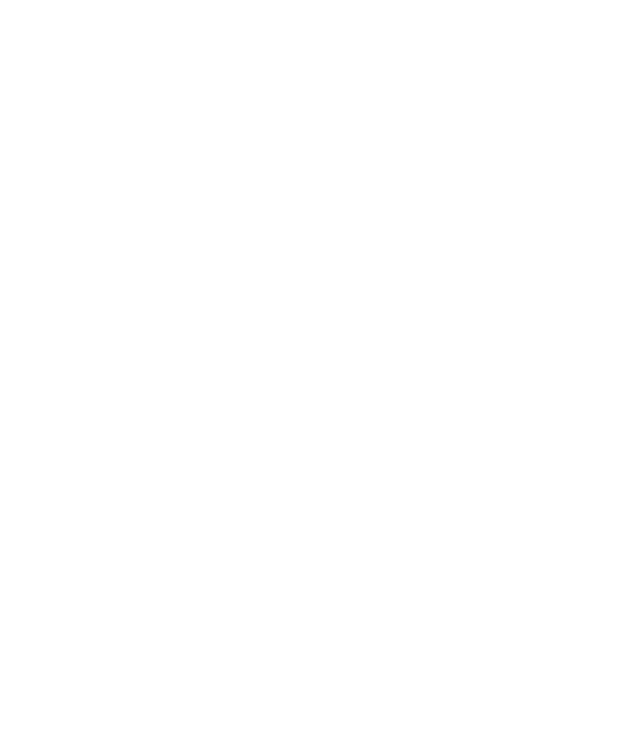
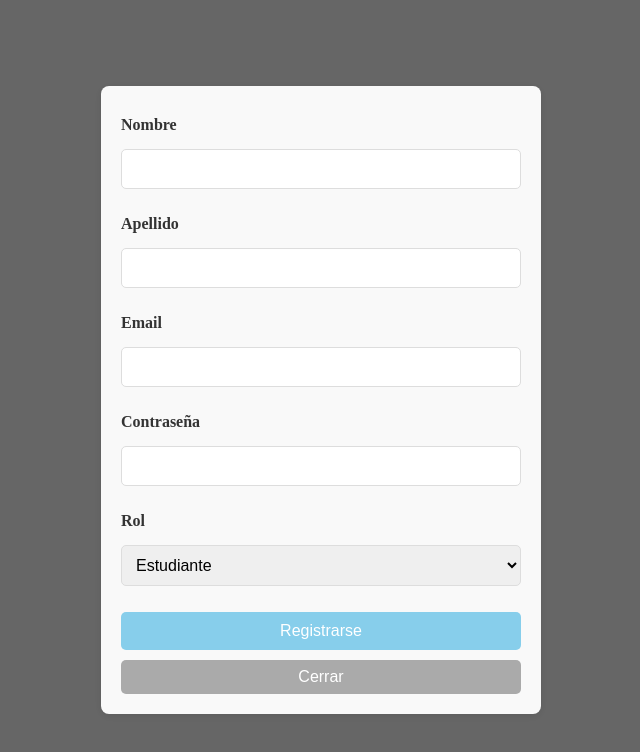
Before and after one commit to Taty71/proyectoCEIJA5, a React (Vite) app: page /register in a window 1280 px wide. Before the commit this address had no page. Shown: the top 752 px of the page, without its empty margins (319-959 px from the left). Built offline with nearby package versions, Linux system fonts and the light colour scheme.

Commit message:
nuevos cambios estilos organizados

```diff
--- a/src/App.jsx
+++ b/src/App.jsx
@@ -3,6 +3,7 @@ import { BrowserRouter as Router, Route, Routes } from 'react-router-dom';
 import Home from './components/Home';
 import Modalidad from './components/Modalidad';
 import LoginButton from './components/LoginButton';
+import RegisterButton from './components/RegisterButton';
 //import Contacto from './components/Contacto';
 import Preinscripcion from './components/Preinscripcion';
 import './EstilosC.css';
@@ -14,6 +15,7 @@ const App = () => {
                 <Route path="/" element={<Home />} />
                 <Route path="/modalidad" element={<Modalidad />} />
                 <Route path="/login" element={<LoginButton/>} />
+                <Route path="/register" element={<RegisterButton />} />
                 <Route path="/preinscripcion" element={<Preinscripcion />} />
             </Routes>
         </Router>
--- a/src/components/LoginButton.jsx
+++ b/src/components/LoginButton.jsx
@@ -1,13 +1,19 @@
 import React, { useState } from 'react';
+import { useNavigate } from 'react-router-dom';
 import './Modal.css';
-import '../EstilosC.css';
+
+
 
 const LoginButton = ({ onClose }) => {
     const [email, setEmail] = useState('');
     const [password, setPassword] = useState('');
+    const navigate = useNavigate();
+
+   // const [showRegister, setShowRegister] = useState(false);
 
     const handleLogin = async () => {
-        const response = await fetch('http://localhost/backend/login.php', {
+        console.log('hola')
+        const response = await fetch('http://localhost/proyectoCEIJA5api/loginC.php', {
             method: 'POST',
             headers: {
                 'Content-Type': 'application/json',
@@ -23,13 +29,10 @@ const LoginButton = ({ onClose }) => {
     };
 
     return (
-   // <div className="login-page">
-         //   {showModal && (
-
-            <div className="modal-overlay" onClick={onClose}>
+             <div className="modal-overlay" onClick={onClose}>
                     <div className="modal-content"onClick={(e) => e.stopPropagation()}>
                         <div className="login-box">
-                            <label>Cuenta</label>
+                            <label>Email</label>
                             <input
                                 type="text"
                                 value={email}
@@ -44,12 +47,11 @@ const LoginButton = ({ onClose }) => {
                             <button onClick={handleLogin} className="login-button">Iniciar Sesión</button>
                             <button onClick={onClose} className="back-button">Volver</button>
 
-                            <p className="register-text">No tenes cuenta? <a href="/register" className="register-link">Registrate</a></p>
+                            <p className="register-text"> ¿No tienes cuenta? <a href="#" onClick={() => navigate('/register')} className="register-link">Regístrate</a> </p>
                         </div>
                     </div>
                 </div>
-            );
-
+           );
  };
 
 
--- a/src/components/Modal.css
+++ b/src/components/Modal.css
@@ -1,58 +1,56 @@
 
 /* Estilos generales para el modal */
 .modal-overlay {
+    display: flex;
+    justify-content: center;
+    align-items: center;
     position: fixed;
     top: 0;
     left: 0;
     width: 100%;
     height: 100%;
     background-color: rgba(0, 0, 0, 0.6); /* Fondo oscuro y semitransparente */
-    display: flex;
-    align-items: center;
-    justify-content: center;
     z-index: 1000; /* Asegura que esté sobre otros elementos */
   }
-
+  /* Estilos para el contenido del modal */
   .modal-content {
     background-color: #f9f9f9;
     padding: 20px;
-    border-radius: 10px;
-    box-shadow: 0 4px 8px rgba(0, 0, 0, 0.3);
+    border-radius: 8px;
+    box-shadow: 0 2px 10px rgba(0, 0, 0, 0.1);
     max-width: 400px;
     width: 90%;
-    text-align: center;
+    display: flex; flex-direction: column;
+    align-items: center;
     animation: slideDown 0.3s ease; /* Animación de aparición */
   }
+  /* Estilos para la caja de registro */
+  .login-box, .register-box { width: 100%;
+    display:flex;
+    flex-direction: column; }
 
-  @keyframes slideDown {
-    from {
-      transform: translateY(-20px);
-      opacity: 0;
-    }
-    to {
-      transform: translateY(0);
-      opacity: 1;
-    }
+
+  /* Estilos específicos para los elementos del modal */
+  .login-box> label, .register-box label{
+    font-weight: bold;
+    color: #333;
+    margin-top: 10px;
+    margin-bottom: 5px;
+    display: flex;
+
   }
 
-  /* Estilos específicos para los elementos del modal */
-  .login-box label {
-    font-weight: bold;
-    color: #333;
-    margin-bottom: 5px;
-    display: block;
-  }
-
-  .login-box input {
+  .login-box input, .register-box input, .register-box select {
     width: 100%;
-    padding: 8px;
-    margin: 8px 0 16px 0;
+    padding: 10px;
+    margin: 10px -80px 16px 0;
     border: 1px solid #ddd;
     border-radius: 5px;
     font-size: 1rem;
+    box-sizing: border-box;
   }
 
-  .login-button {
+  .login-button, .register-button {
     background-color: #87CEEB; /* Color de fondo del botón */
     color: white;
     border: none;
@@ -63,9 +61,10 @@
     width: 100%;
     margin-top: 10px;
     transition: background-color 0.3s ease;
+    cursor: pointer;
   }
 
-  .login-button:hover {
+  .login-button:hover, .register-button:hover {
     background-color: #5aa5cc; /* Cambio de color al hacer hover */
   }
 
@@ -85,24 +84,39 @@
 .back-button:hover {
     background-color: #888;
 }
-
   /* Estilo para el enlace de registro */
 .register-text {
-    margin-top: 15px;
-    font-size: 0.9rem;
+    margin: 25px 5px;
+    font-size: 1.5rem;
     color: #555;
+    font-style:oblique;
 }
 
-  .register-text .register-link {
-    color: #87CEEB;
+.register-link {
+    color: #244e5f;
     font-weight: bold;
+    text-shadow: 1px 1px #452929;
     text-decoration: none;
+    padding-left: 20px;
+    font-size: 1.8rem;
+    font-style: initial;
 }
 
 .register-link:hover {
-    text-decoration: underline;
+  color: #60a8ce;
+  font-size: 2rem;
 }
 
+@keyframes slideDown {
+    from {
+      transform: translateY(-20px);
+      opacity: 0;
+    }
+    to {
+      transform: translateY(0);
+      opacity: 1;
+    }
+}
   /* Ajustes responsivos */
 @media (max-width: 480px) {
    .modal-content {
--- /dev/null
+++ b/src/components/RegisterButton.jsx
@@ -0,0 +1,75 @@
+import React, { useState } from 'react';
+import { useNavigate } from 'react-router-dom';
+import './Modal.css';
+
+
+const RegisterButton = ({ onClose }) => {
+    const [nombre, setNombre] = useState('');
+    const [apellido, setApellido] = useState('');
+    const [email, setEmail] = useState('');
+    const [password, setPassword] = useState('');
+    const [rol, setRol] = useState('estudiante'); // Valor predeterminado
+    const navigate = useNavigate();
+
+    const handleRegister = async () => {
+        const response = await fetch('http://localhost/proyectoCEIJA5api/register.php', {
+            method: 'POST',
+            headers: {
+                'Content-Type': 'application/json',
+            },
+            body: JSON.stringify({ nombre, apellido, email, password, rol }),
+        });
+        const result = await response.json();
+        if (result.status === 'success') {
+            alert("Registro exitoso"); // Muestra un mensaje de éxito
+            navigate('/login'); // Redirige a la página de login // Redirige a la página de login
+        } else {
+            alert(result.message); // Muestra el mensaje de error
+        }
+    };
+
+    return (
+        <div className="modal-overlay" onClick={onClose}>
+            <div className="modal-content" onClick={(e) => e.stopPropagation()}>
+                <div className="register-box">
+                    <label>Nombre</label>
+                    <input
+                        type="text"
+                        value={nombre}
+                        onChange={(e) => setNombre(e.target.value)}
+                    />
+                    <label>Apellido</label>
+                    <input
+                        type="text"
+                        value={apellido}
+                        onChange={(e) => setApellido(e.target.value)}
+                    />
+                    <label>Email</label>
+                    <input
+                        type="email"
+                        value={email}
+                        onChange={(e) => setEmail(e.target.value)}
+                    />
+                    <label>Contraseña</label>
+                    <input
+                        type="password"
+                        value={password}
+                        onChange={(e) => setPassword(e.target.value)}
+                    />
+                    <label>Rol</label>
+                    <select value={rol} onChange={(e) => setRol(e.target.value)}>
+                        <option value="administrador">Administrador</option>
+                        <option value="profesor">Profesor</option>
+                        <option value="estudiante">Estudiante</option>
+                        <option value="secretario">Secretario</option>
+                        <option value="coordinador">Coordinador</option>
+                    </select>
+                    <button onClick={handleRegister} className="register-button">Registrarse</button>
+                    <button onClick={onClose} className="back-button">Cerrar</button>
+                </div>
+            </div>
+        </div>
+    );
+};
+
+export default RegisterButton;
```
Lines whose indentation alone changed are shown as unchanged.
